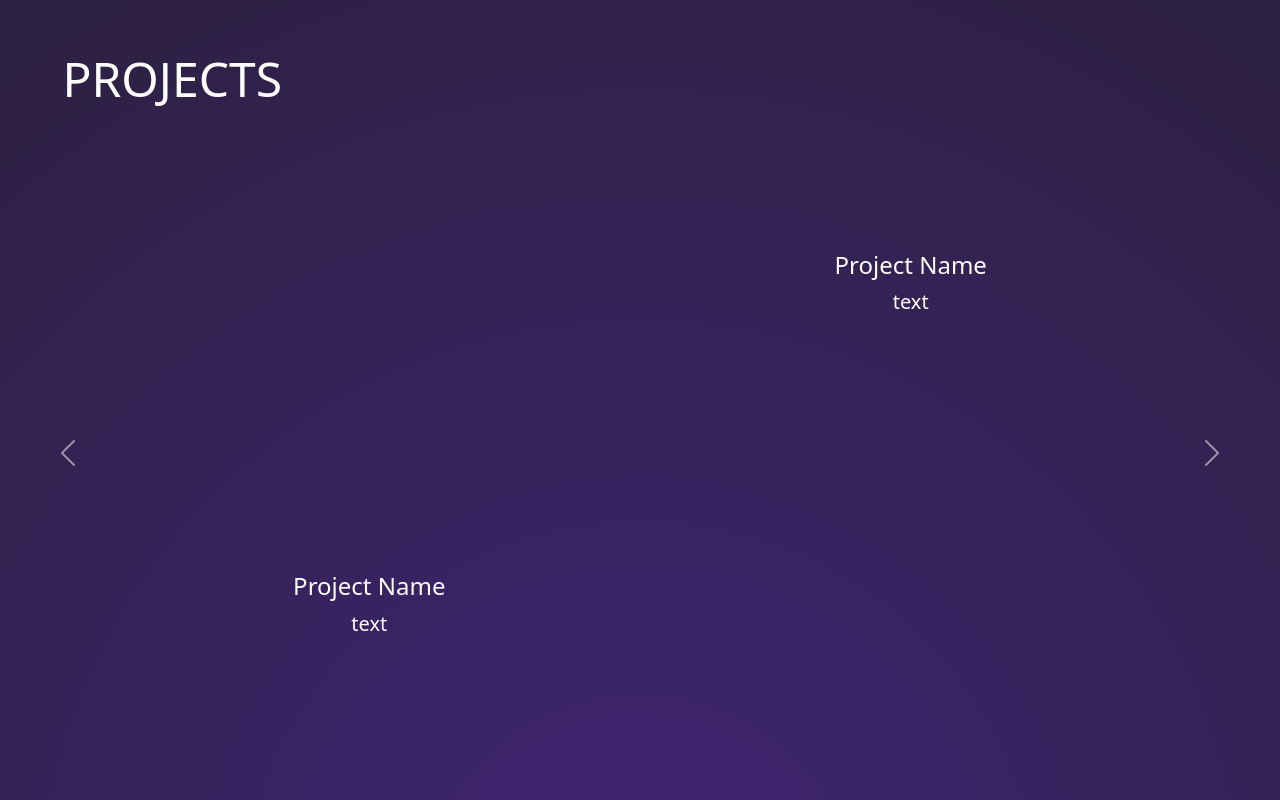
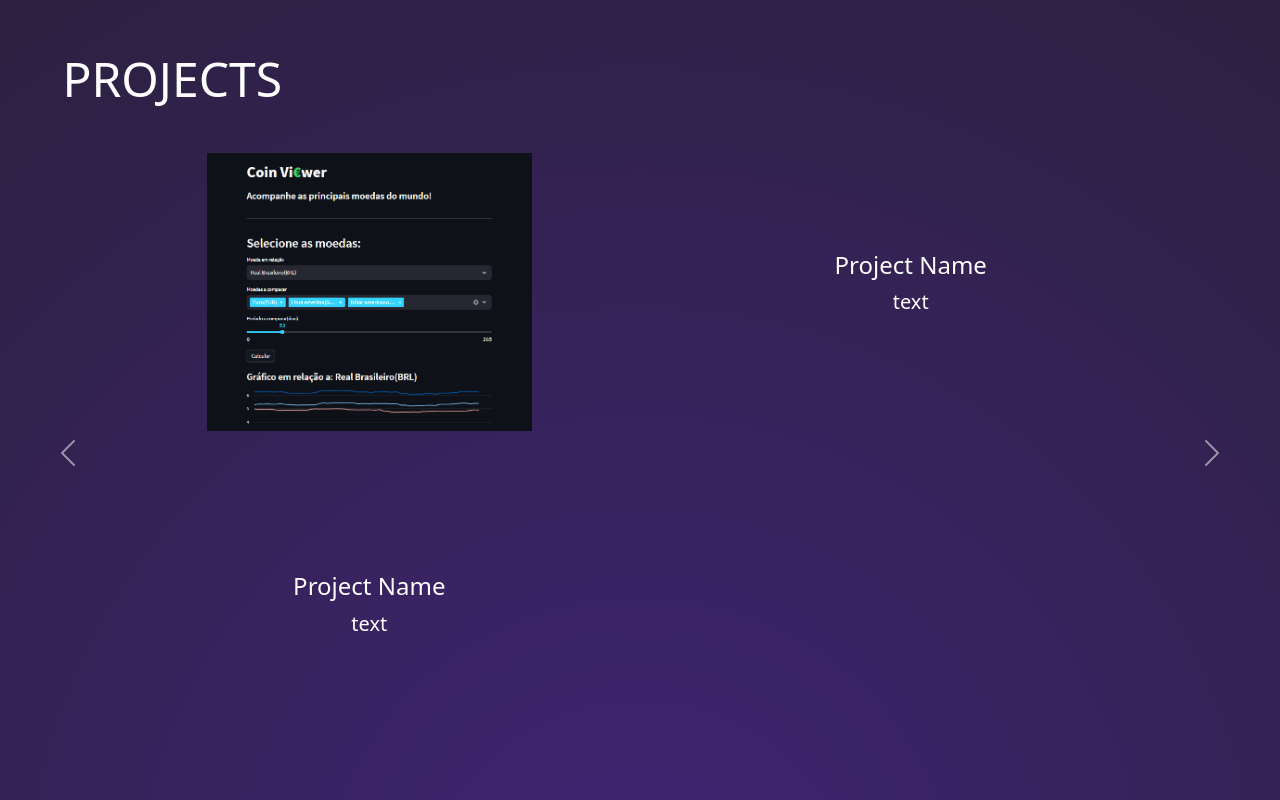
Before and after one commit to Dnaka27/Portfolio_v5, a React (Vite) app: page / in a window 1280 px wide. Shown: the part 800-1600 px from the top of the page. Built offline with nearby package versions, Linux system fonts and the light colour scheme; the HTML template or start-up script is replaced by a standard one.

Commit message:
Update Projects.css

```diff
--- a/src/components/Projects.css
+++ b/src/components/Projects.css
@@ -29,19 +29,18 @@
 .carousel-desc {
   width: 50%;
   height: 100%;
-  padding: 2% 4%;
+  padding: 2% 10%;
   display: flex;
   flex-direction: column;
   justify-content: center;
 }
 .carousel-image{
-  height: 100%;
-  width: 1005;
+
 }
 
 .carousel-image-project {
-  background-image: center / cover url('images/Coin\ Viewer.png');
-  background-color: #1f1f1f;
+  height: 100%;
+  background: url(images/Coin%20Viewer.png) center / cover;
 }
 
 .carousel-desc {
```
